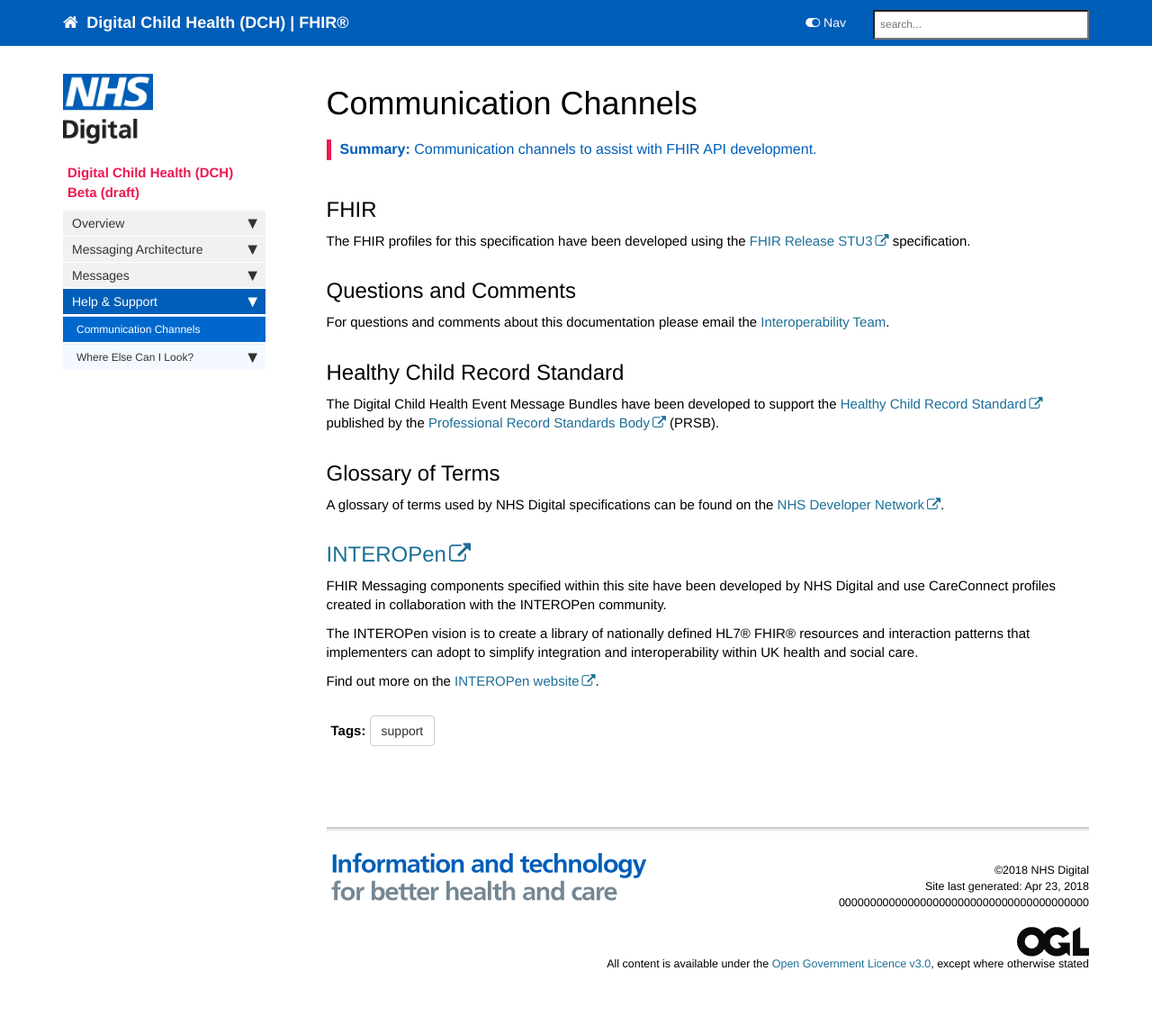
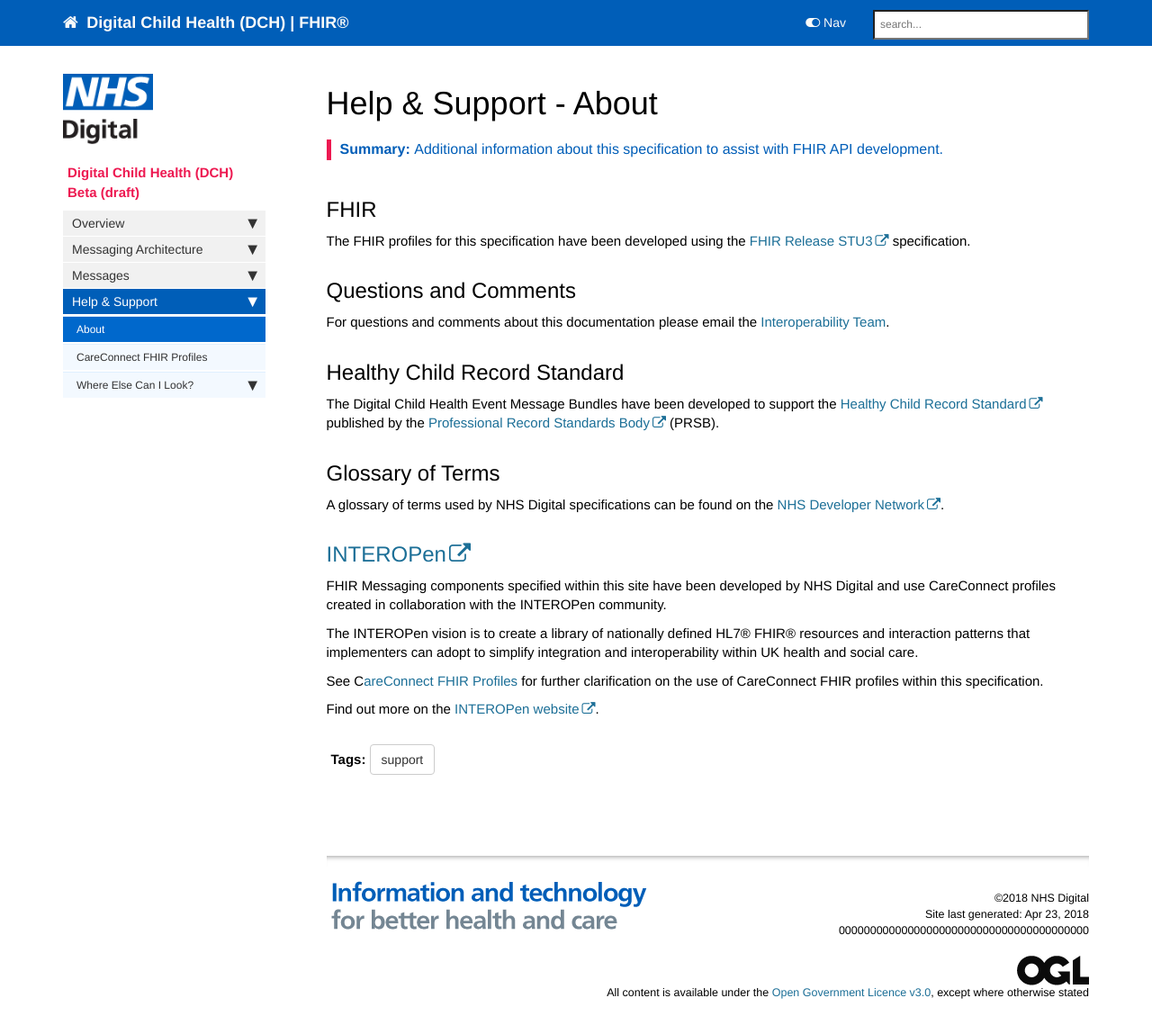
Before and after one commit to nhsconnect/Digital-Child-Health-STU3, a Jekyll site: the page built from pages/support/support_about.md, in a window 1280 px wide and 1173 px high. Shown: the top 1149 px of the window at 90% size. Built offline with Jekyll 4.4.1, drawn with Linux system fonts in a browser that asks for light colours; nearby versions of some CDN libraries; comment, search, counter and statistics services are not loaded.

Commit message:
Updated Support pages

```diff
--- a/_data/sidebars/overview_sidebar.yml
+++ b/_data/sidebars/overview_sidebar.yml
@@ -270,8 +270,11 @@ entries:
   - title: Help & Support
     output: web
     folderitems:
-    - title: Communication Channels
-      url: /support_communications.html
+    - title: About
+      url: /support_about.html
+      output: web
+    - title: CareConnect FHIR Profiles
+      url: /support_careconnect.html
       output: web
       subfolders:
       - title: Where Else Can I Look?
--- a/pages/support/support_communications.md
+++ b/pages/support/support_about.md
@@ -1,11 +1,11 @@
 ---
-title: Communication Channels
+title: Help & Support - About
 keywords: support, communications, community
 tags: [support]
 toc: false
 sidebar: overview_sidebar
-permalink: support_communications.html
-summary: "Communication channels to assist with FHIR API development."
+permalink: support_about.html
+summary: "Additional information about this specification to assist with FHIR API development."
 ---
 ## FHIR ##
 The FHIR profiles for this specification have been developed using the [FHIR Release STU3](https://www.hl7.org/fhir/STU3/index.html) specification.
@@ -24,4 +24,6 @@ FHIR Messaging components specified within this site have been developed by NHS
 
 The INTEROPen vision is to create a library of nationally defined HL7® FHIR® resources and interaction patterns that implementers can adopt to simplify integration and interoperability within UK health and social care.
 
+See C[areConnect FHIR Profiles](support_careconnect.html) for further clarification on the use of CareConnect FHIR profiles within this specification.
+
 Find out more on the [INTEROPen website](http://interopen.org/).
```
Also changed, not shown: pages/support/support_careconnect.md (renamed from pages/explore/explore_careconnect.md, +4 -3 lines).
